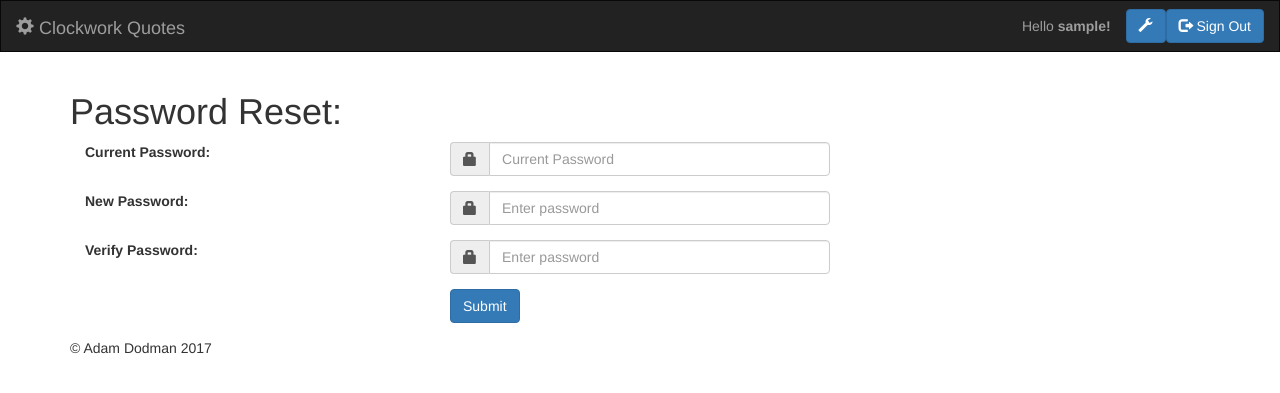
After one commit to Adam-Ant/QuotesDB, a Flask app: page /resetpass in a window 1280 px wide. The commit adds this page. Shown: the top 393 px of the page. Run offline with Flask 2, Linux system fonts and the light colour scheme; the visitor is signed in with stand-in values (Sample User, id 1); some libraries are stand-ins or nearby versions.

Commit message:
Add password update system

```diff
--- a/main.py
+++ b/main.py
@@ -101,6 +101,49 @@ def login():
         return do_user_login(request.form['username'], request.form['pw'])
     return gen_page("login.html")
 
+@app.route("/logout")
+def logout():
+    session.pop('username',None)
+    return redirect(url_for('index'))
+
+@app.route("/resetpass", methods=["GET","POST"])
+def pwreset():
+    if request.method == "POST":
+        try:
+            session['username']
+        except KeyError:
+            flash("INFO: Please login first.","info")
+            return redirect(url_for("login"))
+
+        if request.form['pw'] != request.form['pw_verify']:
+            flash ("Error: New Passwords do not match!","danger")
+            return redirect(url_for("pwreset"))
+
+        try:
+            userdata = mysql_do("SELECT * FROM Users WHERE user='%s'" % (session['username']))[0]
+        except IndexError:
+            # Returned when no rows found - no user with that name
+            flash( "Error: Internal server error - user not found", "danger")
+            return redirect(url_for('index'))
+
+        if not pass_ctx.verify(request.form['current_passwd'], userdata[3]):
+            flash ("Error: Current password is incorrect", "danger")
+            return redirect(url_for("pwreset"))
+
+        mysql_do("UPDATE Users SET password=\"%s\" WHERE uid=%d;" % (pymysql.escape_string(pass_ctx.hash(request.form['pw'])), session['uid']))
+
+
+        flash("INFO: Password updated successfully!", "success")
+        return redirect(url_for("index"))
+
+    # Check if the user is authenticated
+    try:
+        session['username']
+    except KeyError:
+        flash("INFO: Please login first.","info")
+        return redirect(url_for("login"))
+    return gen_page("passwd_reset.html")
+
 @app.route("/addquote", methods=['GET','POST'])
 def addquote():
     if request.method == "POST":
@@ -162,12 +205,6 @@ def addquote():
         return redirect(url_for("login"))
     return gen_page("add_quote.html", get_userdb())
 
-
-@app.route("/logout")
-def logout():
-    session.pop('username',None)
-    return redirect(url_for('index'))
-
 @app.context_processor
 def utility_processor():
     def uid_to_user(uid):
--- a/templates/layout.html
+++ b/templates/layout.html
@@ -31,6 +31,7 @@
       <div class="collapse navbar-collapse" id="mainNavbar">
     {% if user %}
         <a href="logout" class="btn btn-primary navbar-btn navbar-right "role="button" ><span class="glyphicon glyphicon-log-out"></span> Sign Out</a>
+        <a href="resetpass" class="btn btn-primary navbar-btn navbar-right "role="button" ><span class="glyphicon glyphicon-wrench"></span></a>
         <ul class="nav navbar-nav navbar-right">
           <li class="navbar-text">Hello <b> {{ user }}!</b></li>
         </ul>
--- /dev/null
+++ b/templates/passwd_reset.html
@@ -0,0 +1,34 @@
+{% extends "layout.html" %}
+{% block body %}
+<h1> Password Reset: </h1>
+<form  method="post" role="form" data-toggle="validator">
+  <div class="form-group">
+    <label class="control-label col-sm-4" for="pw">Current Password:</label>
+    <div class="col-xs-4 input-group">
+      <span class="input-group-addon"><i class="glyphicon glyphicon-lock"></i></span>
+      <input type="password" class="form-control"  placeholder="Current Password" id="current_passwd" name="current_passwd">
+    </div>
+  </div>
+  <div class="form-group">
+    <label class="control-label col-sm-4" for="pw">New Password:</label>
+    <div class="col-xs-4 input-group">
+      <span class="input-group-addon"><i class="glyphicon glyphicon-lock"></i></span>
+      <input type="password" class="form-control"  placeholder="Enter password" id="pw" name="pw">
+    </div>
+  </div>
+  <div class="form-group">
+    <label class="control-label col-sm-4" for="pw">Verify Password:</label>
+    <div class="col-xs-4 input-group">
+      <span class="input-group-addon"><i class="glyphicon glyphicon-lock"></i></span>
+      <input type="password" class="form-control"  placeholder="Enter password" id="pw_verify" name="pw_verify">
+    </div>
+  </div>
+  <div class="form-group">
+    <div class="col-sm-offset-4">
+      <button type="submit" class="btn btn-primary">Submit</button>
+    </div>
+  </div>
+</form>
+
+
+{% endblock %}
```
